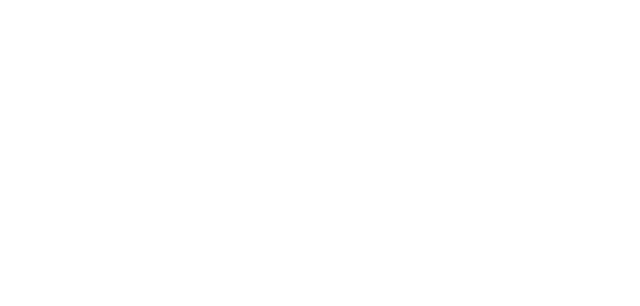
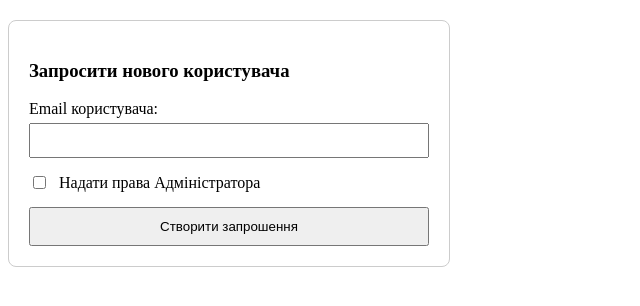
Before and after one commit to dmytro-fbl/TaskManager, a React (Vite) app in the folder frontend/task-frontend-manual/: page /adminPanel in a window 1280 px wide. Before the commit this address had no page. Shown: the top 306 px of the page, without its empty margins (0-640 px from the left). Built offline with nearby package versions, Linux system fonts and the light colour scheme.

Commit message:
fix: fixed errors for successful user registration by admin

```diff
--- a/frontend/task-frontend-manual/src/App.tsx
+++ b/frontend/task-frontend-manual/src/App.tsx
@@ -2,6 +2,7 @@
 import LoginPage from './pages/Login/LoginPage';
 import RegisterPage from './pages/Register/RegisterPage';
 import DashboardPage from './pages/Dashboard/DashboardPage';
+import AdminPanelPage from './pages/AdminPanel/AdminPanelPage'
 
 export default function App() {
   return (
@@ -12,6 +13,7 @@
         <Route path="/register" element={<RegisterPage />} />
 
         <Route path='/dashboard' element={<DashboardPage />} />
+        <Route path='/adminPanel' element={<AdminPanelPage />} />
 
         <Route path="/" element={<Navigate to="/dashboard" replace />} />
       </Routes>
--- /dev/null
+++ b/frontend/task-frontend-manual/src/graphql/mutations/invateMutations.ts
@@ -0,0 +1,7 @@
+import { gql } from "@apollo/client";
+
+export const GENERATE_INVITE_MUTATIONS = gql`
+    mutation GenerateInviteAsync($email: String!, $isAdmin: Boolean!){
+        generateInvite(email: $email, isAdmin: $isAdmin)
+    }
+`;
--- /dev/null
+++ b/frontend/task-frontend-manual/src/pages/AdminPanel/AdminPanelPage.tsx
@@ -0,0 +1,97 @@
+import { useState } from "react";
+import { disableExperimentalFragmentVariables, gql } from "@apollo/client";
+import { useMutation } from '@apollo/client/react';
+import { GENERATE_INVITE_MUTATIONS } from '../../graphql/mutations/invateMutations';
+
+interface GenerateInviteData {
+    generateInvite: string;
+}
+
+export default function InviteUserForm() {
+    const [email, setEmail] = useState('');
+    const [isAdmin, setIsAdmin] = useState(false);
+    const [generatedLink, setGeneratelink] = useState<string | null>(null);
+
+    const [generateInvite, { loading, error }] = useMutation<GenerateInviteData>(GENERATE_INVITE_MUTATIONS);
+
+    const handleSubmit = async (e: React.FormEvent) => {
+        e.preventDefault();
+        setGeneratelink(null);
+
+        try {
+            const response = await generateInvite({
+                variables: { email, isAdmin }
+            });
+
+
+            if (response.data?.generateInvite) {
+                const token = response.data.generateInvite;
+
+                const link = `${window.location.origin}/register?token=${token}`;
+                setGeneratelink(link);
+                setIsAdmin(false);
+                setEmail('');
+            }
+        } catch (err) {
+            console.error("Помилка генерації запрошення: ", err);
+        }
+    };
+
+    const handleCopy = () => {
+        if (generatedLink) {
+            navigator.clipboard.writeText(generatedLink);
+            alert('Посилання скопійовано в буфер обміну');
+        }
+    };
+
+    return (
+        <div style={{ padding: '20px', border: '1px solid #ccc', borderRadius: '8px', maxWidth: '400px', marginTop: '20px' }}>
+            <h3>Запросити нового користувача</h3>
+            <form onSubmit={handleSubmit} style={{ display: 'flex', flexDirection: 'column', gap: '15px' }}>
+                <div>
+                    <label> Email користувача:</label>
+                    <input
+                        type="email"
+                        value={email}
+                        onChange={(e) => setEmail(e.target.value)}
+                        required
+                        style={{ width: '100%', padding: '8px', marginTop: '5px', boxSizing: 'border-box' }}
+                    />
+                </div>
+
+                <div style={{ display: 'flex', alignItems: 'center', gap: '10px' }}>
+                    <input
+                        type="checkbox"
+                        id="isAdmin"
+                        checked={isAdmin}
+                        onChange={(e) => setIsAdmin(e.target.checked)}
+                    />
+                    <label htmlFor="isAdmin">Надати права Адміністратора</label>
+                </div>
+
+                {error && <p style={{ color: 'red', margin: '0' }}>Помилка: {error.message}</p>}
+
+                <button type="submit" disabled={loading} style={{ padding: '10px', cursor: 'pointer' }}>
+                    {loading ? 'Генерація...' : 'Створити запрошення'}
+                </button>
+            </form>
+
+            {generatedLink && (
+                <div style={{ marginTop: '20px', padding: '15px', backgroundColor: '#e6f7ff', border: '1px solid #91d5ff', borderRadius: '4px' }}>
+                    <p style={{ margin: '0 0 10px 0', fontSize: '14px', fontWeight: 'bold' }}>Одноразове посилання створено:</p>
+                    <input
+                        type="text"
+                        readOnly
+                        value={generatedLink}
+                        style={{ width: '100%', padding: '8px', boxSizing: 'border-box', marginBottom: '10px' }}
+                    />
+                    <button onClick={handleCopy} style={{ padding: '8px 12px', cursor: 'pointer', backgroundColor: '#1890ff', color: 'white', border: 'none', borderRadius: '4px' }}>
+                        Скопіювати посилання
+                    </button>
+                </div>
+            )}
+        </div>
+
+
+    );
+}
```
Also changed, not shown: 2 other files (tests, documents, lock files or other folders).
